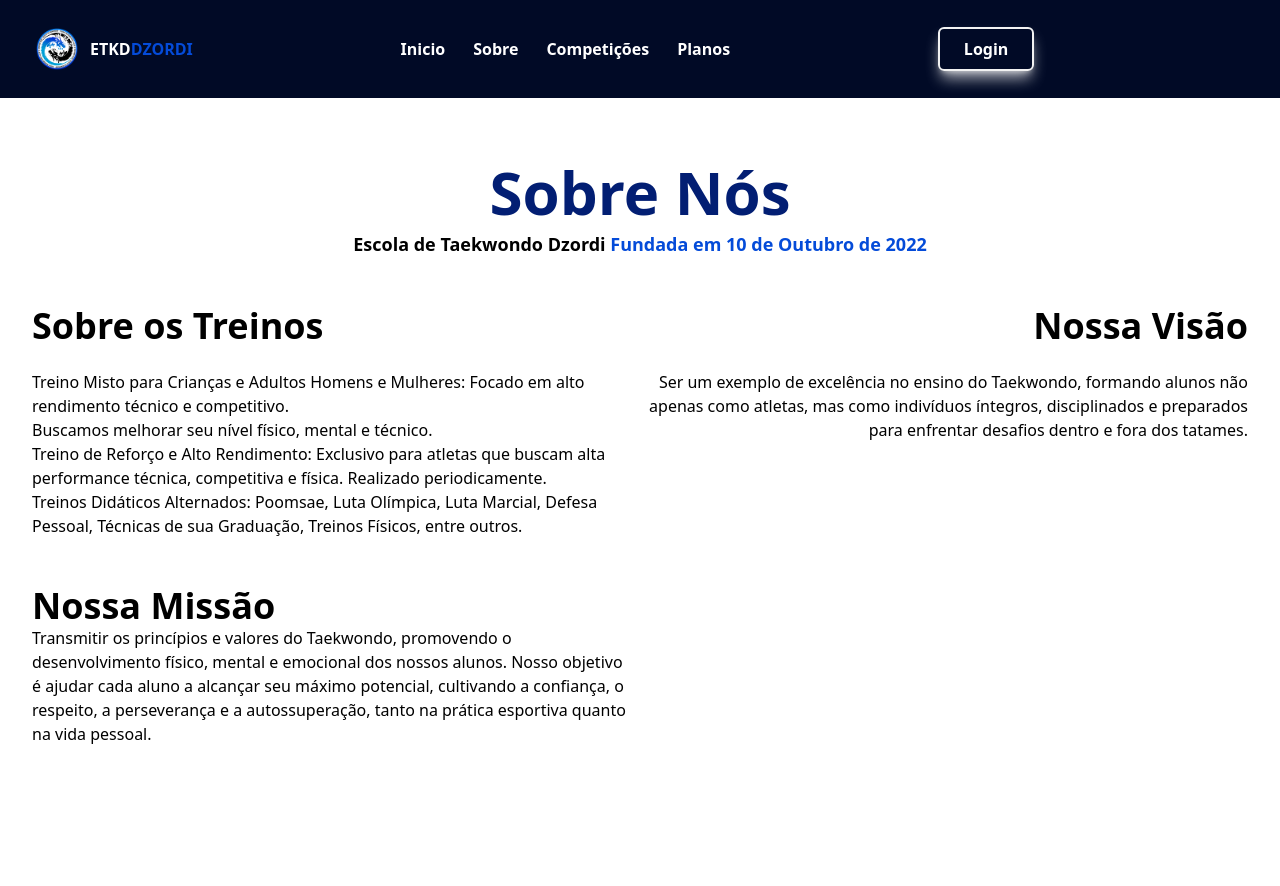
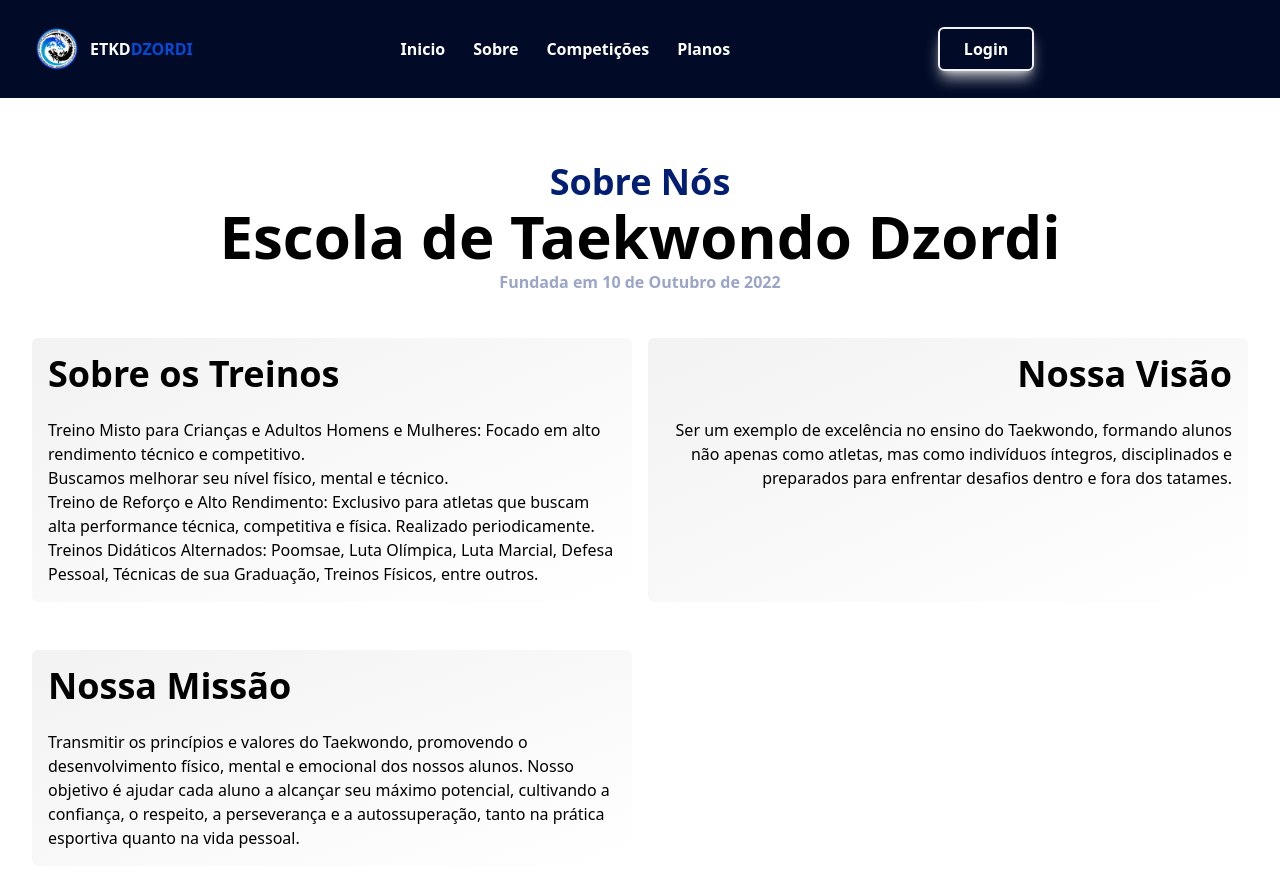
Before and after one commit to dev-isaacmello/dzorditaekwondo-website, a Next.js app: page /about in a window 1280 px wide. Shown: the top 886 px of the page. Before the commit the page ends 810 px from the top, so only its background shows below. Built offline with nearby package versions, Linux system fonts and the light colour scheme; some icons are missing.

Commit message:
about page

```diff
--- a/src/app/about/page.tsx
+++ b/src/app/about/page.tsx
@@ -2,18 +2,19 @@ export default function About() {
   return (
     <section>
       <div className="container mx-auto h-full w-fit px-8 py-16">
-        <div className="flex flex-col items-center gap-2">
-          <h1 className="text-secondary text-4xl font-bold md:text-6xl">
+        <div className="flex flex-col items-center gap-1">
+          <h1 className="text-secondary text-2xl font-bold md:text-4xl">
             Sobre Nós
           </h1>
-          <p className="text-center text-lg font-bold">
-            Escola de Taekwondo Dzordi{" "}
-            <span className="text-primary font-semibold">
-              Fundada em 10 de Outubro de 2022
-            </span>
+          <p className="text-center text-4xl md:text-6xl font-bold">
+            Escola de Taekwondo Dzordi
           </p>
-          <div className="mt-10 grid grid-cols-1 gap-4 space-y-8 md:grid-cols-2">
-            <div className="flex w-[600px] flex-col gap-6">
+          <span className="text-secondary/40 font-semibold">
+            Fundada em 10 de Outubro de 2022
+          </span>
+
+          <div className="center mt-10 grid grid-cols-1 gap-4 space-y-8 md:grid-cols-2">
+            <div className="from-base flex flex-col gap-6 rounded-md bg-gradient-to-br to-white p-4 md:w-[600px]">
               <h2 className="text-4xl font-bold">Sobre os Treinos</h2>
               <p>
                 Treino Misto para Crianças e Adultos Homens e Mulheres: Focado
@@ -27,16 +28,18 @@ export default function About() {
                 Físicos, entre outros.
               </p>
             </div>
-            <div className="flex w-[600px] flex-col gap-6">
-              <h2 className="text-end text-4xl font-bold">Nossa Visão</h2>
-              <p className="text-end">
+            <div className="md:w-[600px] rounded-md from-base flex flex-col flex-wrap gap-6 bg-gradient-to-br to-white p-4">
+              <h2 className="text-start text-4xl font-bold md:text-end">
+                Nossa Visão
+              </h2>
+              <p className="text-start md:text-end">
                 Ser um exemplo de excelência no ensino do Taekwondo, formando
                 alunos não apenas como atletas, mas como indivíduos íntegros,
                 disciplinados e preparados para enfrentar desafios dentro e fora
                 dos tatames.
               </p>
             </div>
-            <div>
+            <div className="md:w-[600px] rounded-md from-base flex flex-col gap-6 bg-gradient-to-br to-white p-4">
               <h2 className="text-4xl font-bold">Nossa Missão</h2>
               <p>
                 Transmitir os princípios e valores do Taekwondo, promovendo o
--- a/src/components/Header/Index.tsx
+++ b/src/components/Header/Index.tsx
@@ -52,6 +52,7 @@ export function Header() {
           <div
             className={`bg-base transition-transofrm text-secondary absolute top-24 left-0 flex w-full transform flex-col items-center gap-6 text-lg font-semibold md:hidden ${isMenuOpen ? "opacity-100" : "opacity-0"}`}
             style={{ transition: "transform 0.3s ease, opacity 0.3s ease" }}
+            onClick={() => SetIsMenuOpen(false)}
           >
             <Link
               href="/"
```
